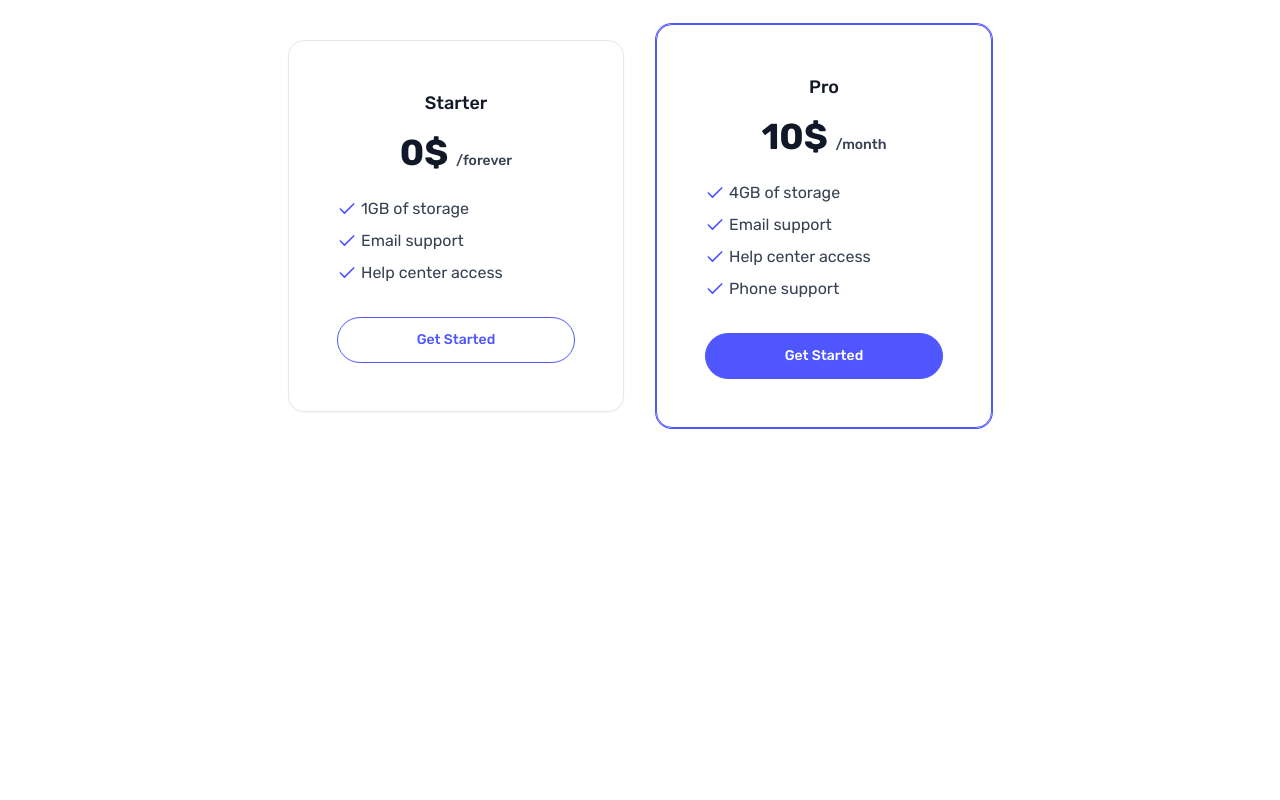
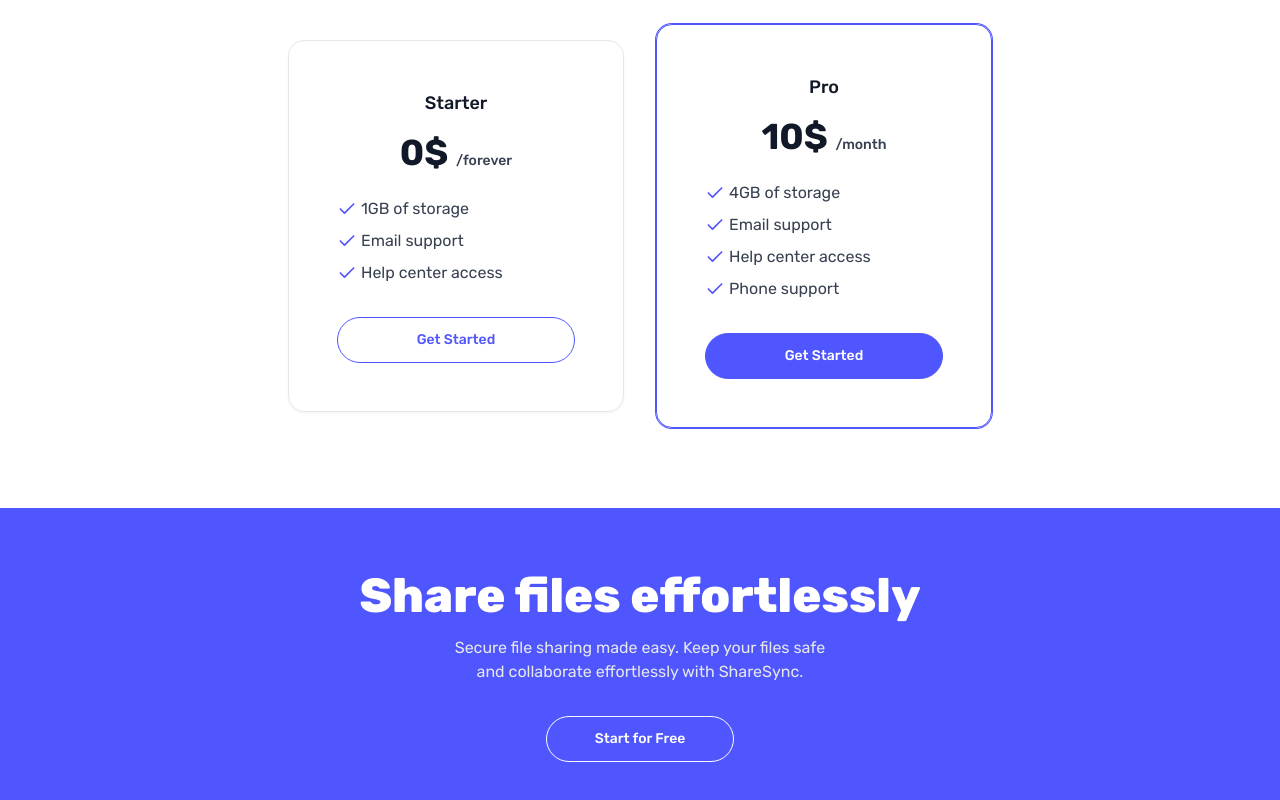
Before and after one commit to abdrzqsalihu/stellar-sync, a Next.js app: page / in a window 1280 px wide. Shown: the part 1936-2736 px from the top of the page. Before the commit the page ends 2444 px from the top, so only its background shows below. Built offline with nearby package versions, Linux system fonts and the light colour scheme.

Commit message:
implemented the cta section

```diff
--- /dev/null
+++ b/app/_components/Cta.jsx
@@ -0,0 +1,30 @@
+import React from "react";
+
+function Cta() {
+  return (
+    <div>
+      <footer className="bg-primary">
+        <div className="mx-auto  max-w-[92%] md:max-w-screen-xl px-4 sm:px-6 lg:px-8 py-16">
+          <div className="text-center">
+            <h2 className="text-[1.7rem] font-extrabold text-white sm:text-5xl">
+              Share files effortlessly
+            </h2>
+
+            <p className="mx-auto mt-4 max-w-sm text-gray-200">
+              Secure file sharing made easy. Keep your files safe and
+              collaborate effortlessly with ShareSync.
+            </p>
+            <a
+              href="#"
+              className="mt-8 inline-block rounded-full border border-white bg-transparent px-12 py-3 text-center text-sm font-medium text-white hover:ring-1 hover:ring-white focus:outline-none focus:ring active:text-white"
+            >
+              Start for Free
+            </a>
+          </div>
+        </div>
+      </footer>
+    </div>
+  );
+}
+
+export default Cta;
--- a/app/page.jsx
+++ b/app/page.jsx
@@ -1,3 +1,4 @@
+import Cta from "./_components/Cta";
 import Features from "./_components/Features";
 import GetStarted from "./_components/GetStarted";
 import Header from "./_components/Header";
@@ -12,6 +13,7 @@ export default function Home() {
       <GetStarted />
       <Features />
       <Pricing />
+      <Cta />
     </main>
   );
 }
```
